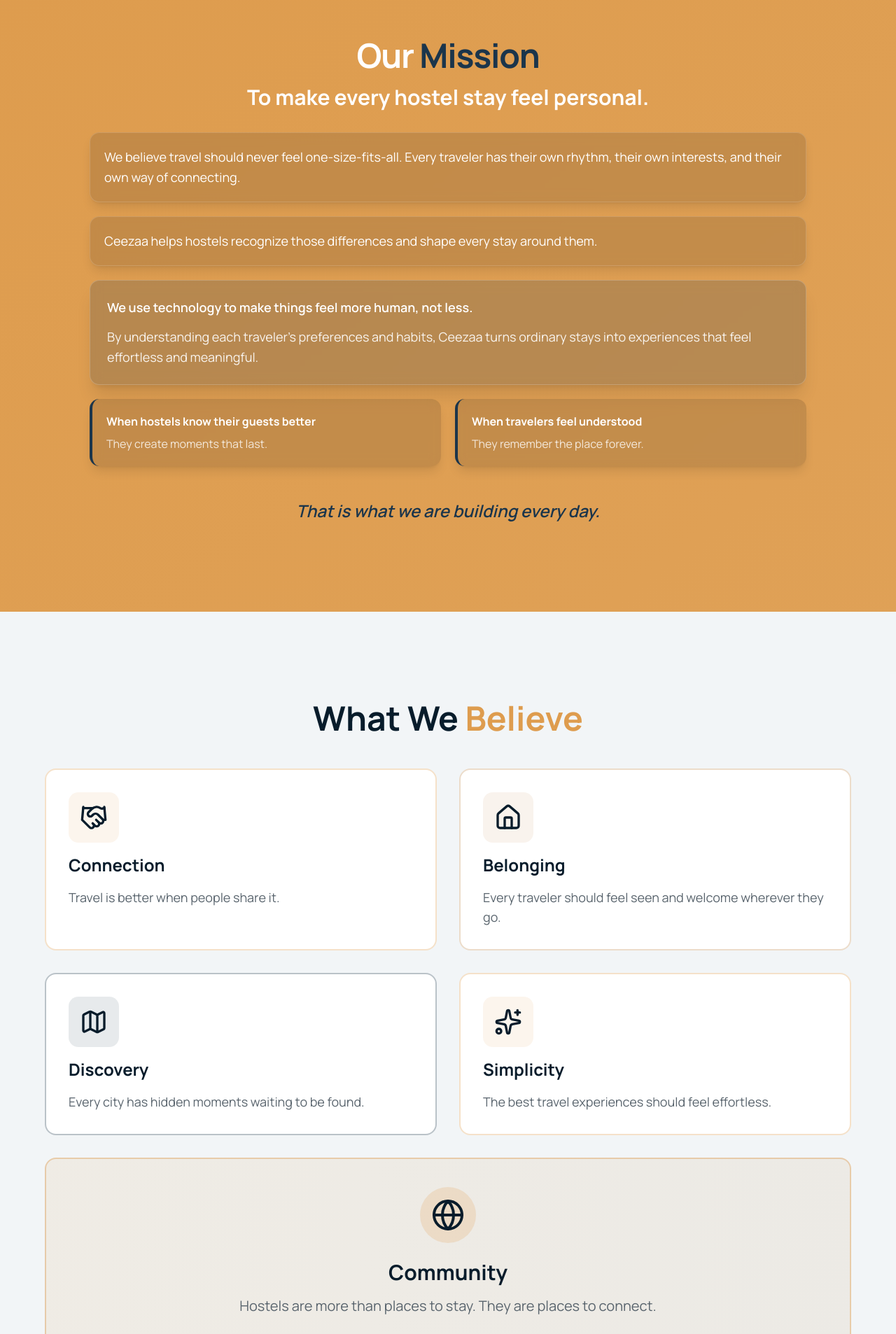
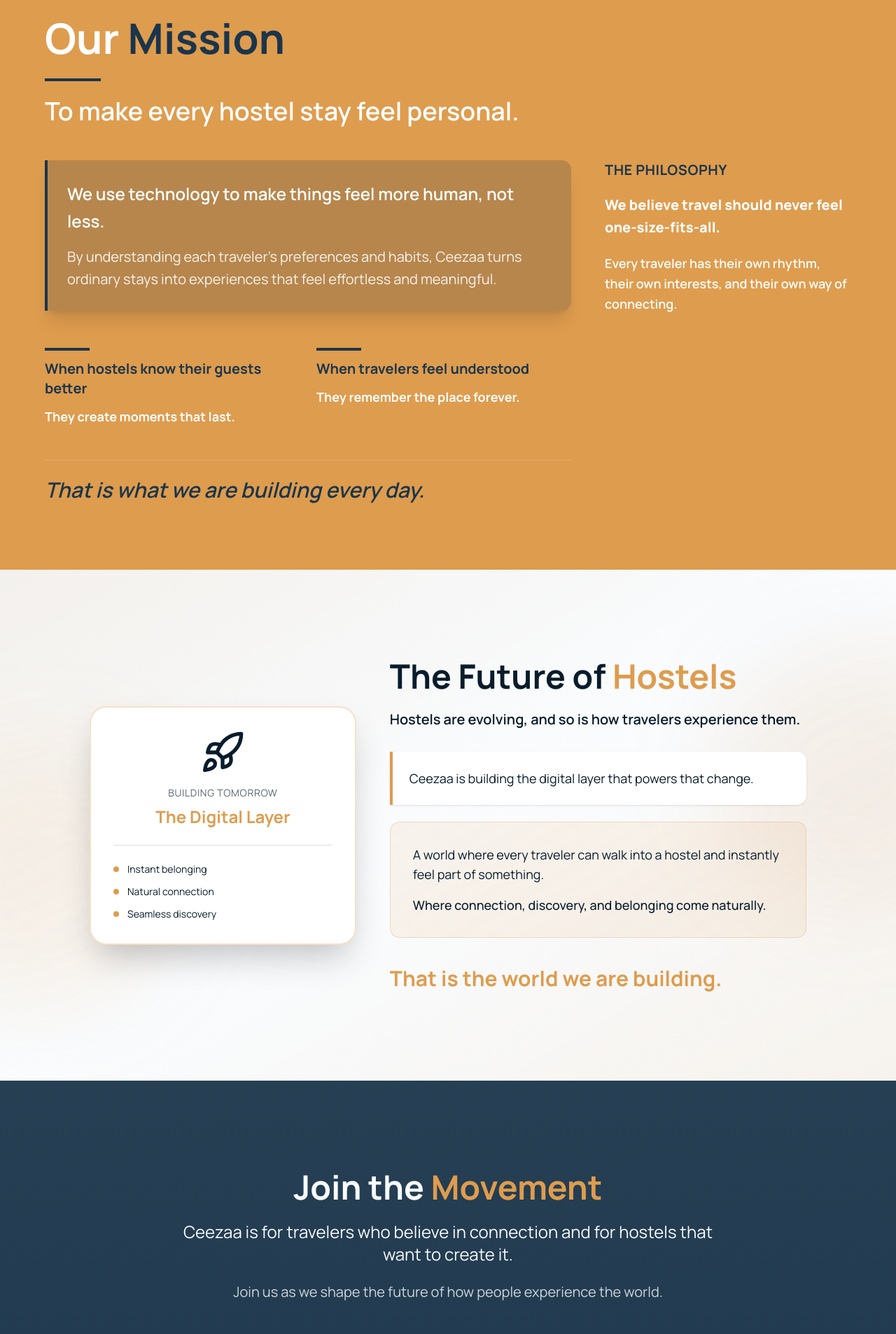
Before and after one commit to scottdoggett/ceezaa-landing-page, a Next.js app: page /about in a window 1280 px wide. Shown: the part 2340-4246 px from the top of the page at 70% size. Built offline with nearby package versions, Linux system fonts and the light colour scheme.

Commit message:
Fixes made in our-mission. Deleted a useless section

```diff
--- a/src/app/about/page.tsx
+++ b/src/app/about/page.tsx
@@ -1,7 +1,6 @@
 import { BuiltForModern } from "@/components/ui/about-page/built-for-modern";
 import { OurStory } from "@/components/ui/about-page/our-story";
 import { OurMission } from "@/components/ui/about-page/our-mission";
-import { WhatWeBelieve } from "@/components/ui/about-page/what-we-believe";
 import { FutureOfHostels } from "@/components/ui/about-page/future-of-hostels";
 import { JoinMovement } from "@/components/ui/about-page/join-movement";
 
@@ -11,7 +10,6 @@
       <BuiltForModern />
       <OurStory />
       <OurMission />
-      <WhatWeBelieve />
       <FutureOfHostels />
       <JoinMovement />
     </main>
--- a/src/components/ui/about-page/our-mission.tsx
+++ b/src/components/ui/about-page/our-mission.tsx
@@ -1,59 +1,82 @@
 export function OurMission() {
   return (
-    <section className="w-full py-16 md:py-24 lg:py-32 bg-linear-to-br from-primary to-primary/95">
+    <section className="w-full py-16 md:py-24 bg-primary">
       <div className="container mx-auto px-4 md:px-6">
-        <div className="max-w-5xl mx-auto space-y-8">
-          {/* Header */}
-          <div className="text-center space-y-3">
-            <h2 className="text-3xl sm:text-4xl lg:text-5xl font-bold text-white leading-tight tracking-tight">
+        <div className="max-w-6xl mx-auto">
+          {/* Header - Title on left */}
+          <div className="mb-12">
+            <div className="space-y-5">
+              <h2 className="text-4xl sm:text-5xl lg:text-6xl font-bold text-white leading-tight">
                 Our <span className="text-secondary">Mission</span>
               </h2>
-            <p className="text-xl md:text-2xl lg:text-3xl font-bold text-white">
+              <div className="w-20 h-1 bg-secondary"></div>
+              <p className="text-2xl md:text-3xl lg:text-4xl font-semibold text-white leading-tight">
                 To make every hostel stay feel personal.
               </p>
             </div>
+          </div>
 
-          {/* Mission statements */}
+          {/* Main content - Flex layout with order control */}
+          <div className="flex flex-col lg:grid lg:grid-cols-3 gap-8 lg:gap-12">
+
+            {/* Philosophy - Order 1 on mobile, row 1 col 3 on desktop */}
+            <div className="order-1 lg:row-start-1 lg:col-start-3 lg:col-span-1 space-y-6">
               <div className="space-y-5">
-            <div className="bg-accent-foreground/12 backdrop-blur-sm border border-white/15 rounded-xl p-5 shadow-lg hover:shadow-2xl hover:bg-accent-foreground/30 transition-all duration-300">
-              <p className="text-base lg:text-lg leading-relaxed text-white">
-                We believe travel should never feel one-size-fits-all. Every traveler has their own rhythm, their own interests, and their own way of connecting.
+                <h3 className="text-xl font-bold text-secondary uppercase tracking-wide">The Philosophy</h3>
+                <p className="text-lg lg:text-xl font-extrabold leading-relaxed text-white">
+                  We believe travel should never feel one-size-fits-all.
+                </p>
+                <p className="text-base lg:text-lg leading-relaxed font-semibold text-white">
+                  Every traveler has their own rhythm, their own interests, and their own way of connecting.
+                </p>
+              </div>
+            </div>
+
+            {/* Technology box - Order 2 on mobile, row 1 cols 1-2 on desktop */}
+            <div className="order-2 lg:row-start-1 lg:col-start-1 lg:col-span-2">
+              <div className="bg-secondary/20 backdrop-blur-sm border-l-4 border-secondary rounded-r-xl p-7 shadow-xl">
+                <p className="text-xl lg:text-2xl font-semibold leading-relaxed text-white mb-4">
+                  We use technology to make things feel more human, not less.
+                </p>
+                <p className="text-lg lg:text-xl leading-relaxed text-white/90">
+                  By understanding each traveler&apos;s preferences and habits, Ceezaa turns ordinary stays into experiences that feel effortless and meaningful.
+                </p>
+              </div>
+            </div>
+
+            {/* Two key outcomes - Order 3 on mobile, row 2 cols 1-2 on desktop */}
+            <div className="order-3 lg:row-start-2 lg:col-start-1 lg:col-span-2">
+              <div className="grid sm:grid-cols-2 gap-6">
+                <div className="space-y-3">
+                  <div className="w-16 h-1 bg-secondary"></div>
+                  <p className="text-xl font-bold text-secondary">
+                    When hostels know their guests better
+                  </p>
+                  <p className="text-lg text-white font-bold">
+                    They create moments that last.
                   </p>
                 </div>
 
-            <div className="bg-accent-foreground/12 backdrop-blur-sm border border-white/15 rounded-xl p-5 shadow-lg hover:shadow-2xl hover:bg-accent-foreground/30 transition-all duration-300">
-              <p className="text-base lg:text-lg leading-relaxed text-white">
-                Ceezaa helps hostels recognize those differences and shape every stay around them.
+                <div className="space-y-3">
+                  <div className="w-16 h-1 bg-secondary"></div>
+                  <p className="text-xl font-bold text-secondary">
+                    When travelers feel understood
                   </p>
-            </div>
-
-            <div className="bg-secondary/20 backdrop-blur-sm border border-white/20 rounded-xl p-6 shadow-xl">
-              <p className="text-base lg:text-lg font-semibold leading-relaxed text-white">
-                We use technology to make things feel more human, not less.
+                  <p className="text-lg text-white font-bold">
+                    They remember the place forever.
                   </p>
-              <p className="text-base lg:text-lg mt-3 text-white/90 leading-relaxed">
-                By understanding each traveler&apos;s preferences and habits, Ceezaa turns ordinary stays into experiences that feel effortless and meaningful.
-              </p>
-            </div>
-
-            <div className="grid md:grid-cols-2 gap-5 mt-2">
-              <div className="bg-accent-foreground/12 backdrop-blur-sm border-l-4 border-secondary rounded-xl p-5 shadow-lg">
-                <p className="text-base font-bold text-white mb-2">When hostels know their guests better</p>
-                <p className="text-base text-white/80">They create moments that last.</p>
-              </div>
-
-              <div className="bg-accent-foreground/12 backdrop-blur-sm border-l-4 border-secondary rounded-xl p-5 shadow-lg">
-                <p className="text-base font-bold text-white mb-2">When travelers feel understood</p>
-                <p className="text-base text-white/80">They remember the place forever.</p>
                 </div>
               </div>
             </div>
 
-          {/* Closing statement */}
-          <div className="text-center pt-4">
-            <p className="text-lg md:text-xl lg:text-2xl font-semibold text-secondary italic">
+            {/* Closing statement - Order 4 on mobile, row 3 cols 1-2 on desktop */}
+            <div className="order-4 lg:row-start-3 lg:col-start-1 lg:col-span-2">
+              <div className="pt-6 border-t border-white/20">
+                <p className="text-2xl lg:text-3xl font-semibold text-secondary italic">
                   That is what we are building every day.
                 </p>
+              </div>
+            </div>
           </div>
         </div>
       </div>
--- a/src/components/ui/about-page/what-we-believe.tsx
+++ /dev/null
@@ -1,76 +0,0 @@
-import { Handshake, Home, Map, Sparkles, Globe } from "lucide-react";
-
-export function WhatWeBelieve() {
-  return (
-    <section className="w-full py-20 md:py-32 bg-muted/50">
-      <div className="container mx-auto px-4 md:px-6">
-        <div className="max-w-6xl mx-auto space-y-12">
-          {/* Header */}
-          <div className="text-center">
-            <h2 className="text-3xl sm:text-4xl md:text-5xl font-bold mb-4">
-              What We <span className="text-primary">Believe</span>
-            </h2>
-          </div>
-
-          {/* Beliefs grid */}
-          <div className="grid md:grid-cols-2 gap-8">
-            {/* Connection */}
-            <div className="bg-card border-2 border-primary/30 rounded-2xl p-8 space-y-4 hover:shadow-xl transition-shadow">
-              <div className="bg-primary/10 rounded-xl p-4 w-fit">
-                <Handshake className="w-10 h-10" />
-              </div>
-              <h3 className="text-2xl font-bold">Connection</h3>
-              <p className="text-lg text-muted-foreground">
-                Travel is better when people share it.
-              </p>
-            </div>
-
-            {/* Belonging */}
-            <div className="bg-card border-2 border-accent/30 rounded-2xl p-8 space-y-4 hover:shadow-xl transition-shadow">
-              <div className="bg-accent/10 rounded-xl p-4 w-fit">
-                <Home className="w-10 h-10" />
-              </div>
-              <h3 className="text-2xl font-bold">Belonging</h3>
-              <p className="text-lg text-muted-foreground">
-                Every traveler should feel seen and welcome wherever they go.
-              </p>
-            </div>
-
-            {/* Discovery */}
-            <div className="bg-card border-2 border-secondary/30 rounded-2xl p-8 space-y-4 hover:shadow-xl transition-shadow">
-              <div className="bg-secondary/10 rounded-xl p-4 w-fit">
-                <Map className="w-10 h-10" />
-              </div>
-              <h3 className="text-2xl font-bold">Discovery</h3>
-              <p className="text-lg text-muted-foreground">
-                Every city has hidden moments waiting to be found.
-              </p>
-            </div>
-
-            {/* Simplicity */}
-            <div className="bg-card border-2 border-primary/30 rounded-2xl p-8 space-y-4 hover:shadow-xl transition-shadow">
-              <div className="bg-primary/10 rounded-xl p-4 w-fit">
-                <Sparkles className="w-10 h-10" />
-              </div>
-              <h3 className="text-2xl font-bold">Simplicity</h3>
-              <p className="text-lg text-muted-foreground">
-                The best travel experiences should feel effortless.
-              </p>
-            </div>
-
-            {/* Community - full width */}
-            <div className="md:col-span-2 bg-linear-to-r from-primary/10 to-accent/10 border-2 border-primary/40 rounded-2xl p-10 text-center hover:shadow-xl transition-shadow">
-              <div className="bg-primary/20 rounded-full p-4 w-fit mx-auto mb-6">
-                <Globe className="w-12 h-12" />
-              </div>
-              <h3 className="text-3xl font-bold mb-4">Community</h3>
-              <p className="text-xl text-muted-foreground max-w-2xl mx-auto">
-                Hostels are more than places to stay. They are places to connect.
-              </p>
-            </div>
-          </div>
-        </div>
-      </div>
-    </section>
-  );
-}
--- a/src/components/ui/hostels-page/built-for-you.tsx
+++ b/src/components/ui/hostels-page/built-for-you.tsx
@@ -1,4 +1,4 @@
-import { DollarSign, Gift, Rocket, Sparkles, Target } from "lucide-react";
+import { DollarSign, Rocket, Sparkles, Target } from "lucide-react";
 
 export function BuiltForYou() {
   return (
@@ -28,15 +28,6 @@
                 There are no setup costs or complicated integrations.
               </p>
             </div>
-
-            <div className="bg-card border-2 border-accent/20 rounded-2xl p-8 shadow-xl">
-              <Gift className="w-10 h-10 mb-4" />
-              <h3 className="text-xl font-bold mb-3">Completely Free</h3>
-              <p className="text-lg text-muted-foreground font-semibold">
-                It is completely free to start.
-              </p>
-            </div>
-
             <div className="bg-primary/10 border border-primary/30 rounded-2xl p-8">
               <Rocket className="w-10 h-10 mb-4" />
               <h3 className="text-xl font-bold mb-3">Quick Start</h3>
@@ -57,7 +48,7 @@
           </div>
 
           {/* Bottom CTA callout */}
-          <div className="bg-gradient-to-r from-primary/20 via-accent/20 to-primary/20 border-2 border-primary/30 rounded-3xl p-10 md:p-12 text-center">
+          <div className="bg-linear-to-r from-primary/20 via-accent/20 to-primary/20 border-2 border-primary/30 rounded-3xl p-10 md:p-12 text-center">
             <Target className="w-14 h-14 md:w-16 md:h-16 mb-6 mx-auto" />
             <p className="text-xl md:text-2xl font-semibold max-w-3xl mx-auto">
               Simple setup. Zero complexity. Immediate results.
```
Lines whose indentation alone changed are shown as unchanged.
